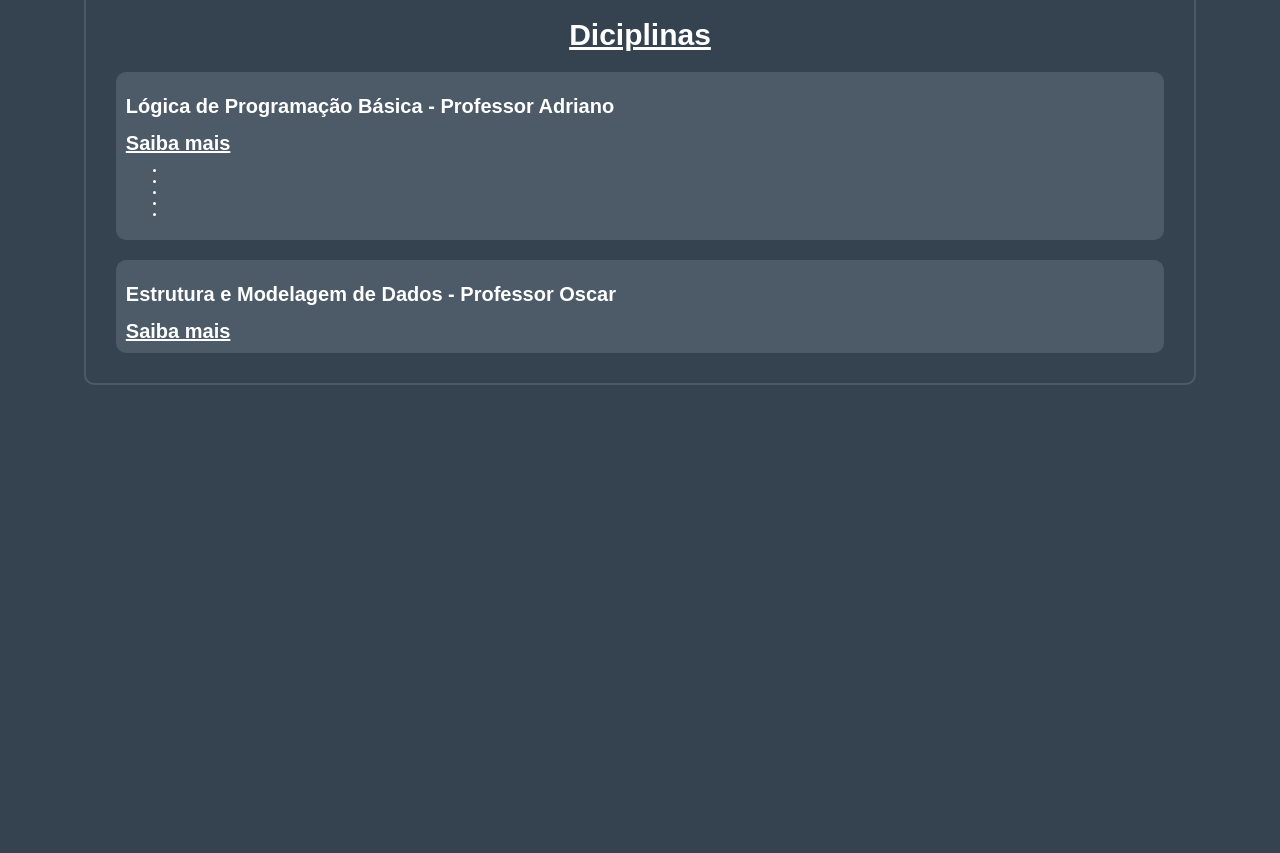
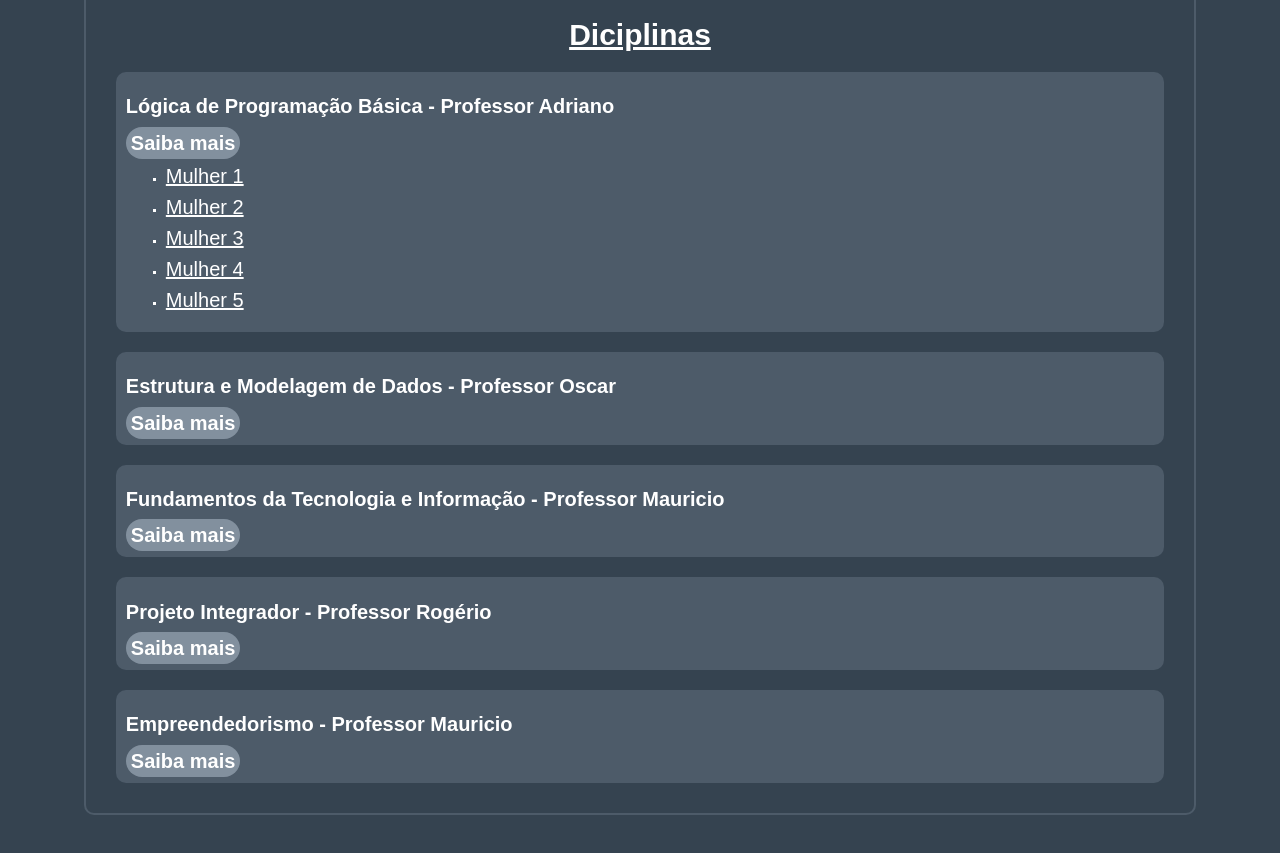
Before and after one commit to Site-disci-tec/caua-homepage_index, a plain HTML site: page index_homepage.html in a window 1280 px wide. Shown: the part 920-1773 px from the top of the page. Before the commit the page ends 1380 px from the top, so only its background shows below. Drawn offline with Linux system fonts and the light colour scheme.

Commit message:
update homepage

```diff
--- a/index_homepage.html
+++ b/index_homepage.html
@@ -61,13 +61,14 @@
                 <a href="index_logb.html" id="link_home">Saiba mais</a>
                 <ul>
                     <!--encarregado de logb, colocar link e nome de cada mulher aqui-->
-                    <li id="linkmulherlogb"></li>
-                    <li id="linkmulherlogb"></li>
-                    <li id="linkmulherlogb"></li>
-                    <li id="linkmulherlogb"></li>
-                    <li id="linkmulherlogb"></li>
+                    <li id="linkmulherlogb"><a href="mulher1logb.html" id="mulherhome">Mulher 1</a> </li>
+                    <li id="linkmulherlogb"><a href="mulher2logb.html" id="mulherhome">Mulher 2</a> </li>
+                    <li id="linkmulherlogb"><a href="mulher3logb.html" id="mulherhome">Mulher 3</a> </li>
+                    <li id="linkmulherlogb"><a href="mulher4logb.html" id="mulherhome">Mulher 4</a> </li>
+                    <li id="linkmulherlogb"><a href="mulher5logb.html" id="mulherhome">Mulher 5</a> </li>
                 </ul>
             </div>
+
             <!--preview de esmd-->
             <div class="dichome">
                 <h1>Estrutura e Modelagem de Dados - Professor Oscar</h1>
@@ -75,6 +76,30 @@
                 <h1></h1>
                 <a href="esmd_index.html" id="link_home">Saiba mais</a>
             </div>
+
+            <!--preview de futi-->
+            <div class="dichome">
+                <h1>Fundamentos da Tecnologia e Informação - Professor Mauricio</h1>
+                <!--conteudo que o professor de futi pediu aqui-->
+                <h1></h1>
+                <a href="futi_index.html" id="link_home">Saiba mais</a>
+            </div>
+
+            <!--preview de prit-->
+            <div class="dichome">
+                <h1>Projeto Integrador - Professor Rogério</h1>
+                <!--conteudo que o professor de prit pediu aqui-->
+                <h1></h1>
+                <a href="prit_index.html" id="link_home">Saiba mais</a>
+            </div>
+
+            <!--preview de  empr-->
+            <div class="dichome">
+                <h1>Empreendedorismo - Professor Mauricio</h1>
+                <!--conteudo que o professor de empr pediu aqui-->
+                <h1></h1>
+                <a href="empr_index.html" id="link_home">Saiba mais</a>
+            </div>
         </div>
     </div>
 
--- a/style.css
+++ b/style.css
@@ -143,9 +143,36 @@ header{
 
 #link_home{
     font-family: Arial, Helvetica, sans-serif;
-    text-decoration: underline;
+    text-decoration: none;
     font-weight: bold;
     font-stretch: expanded;
     font-size: 20px;
     color: #fff;
+    background-color: #82909e;
+    padding: 5px;
+    border-radius: 20px;
 }
+
+#link_home:hover{
+    color: #354350;
+}
+
+#linkmulherlogb{
+    margin-top: 8px;
+    list-style: square;
+}
+
+#mulherhome{
+    color: #fff;
+    font-size: 20px;
+}
+
+#mulherhome:hover{
+    color: #354350;
+    font-size: 22px;
+    background-color: #82909e;
+    text-decoration: none;
+    padding: 5px;
+    margin-left: -5px;
+    border-radius: 20px;
+}
```
